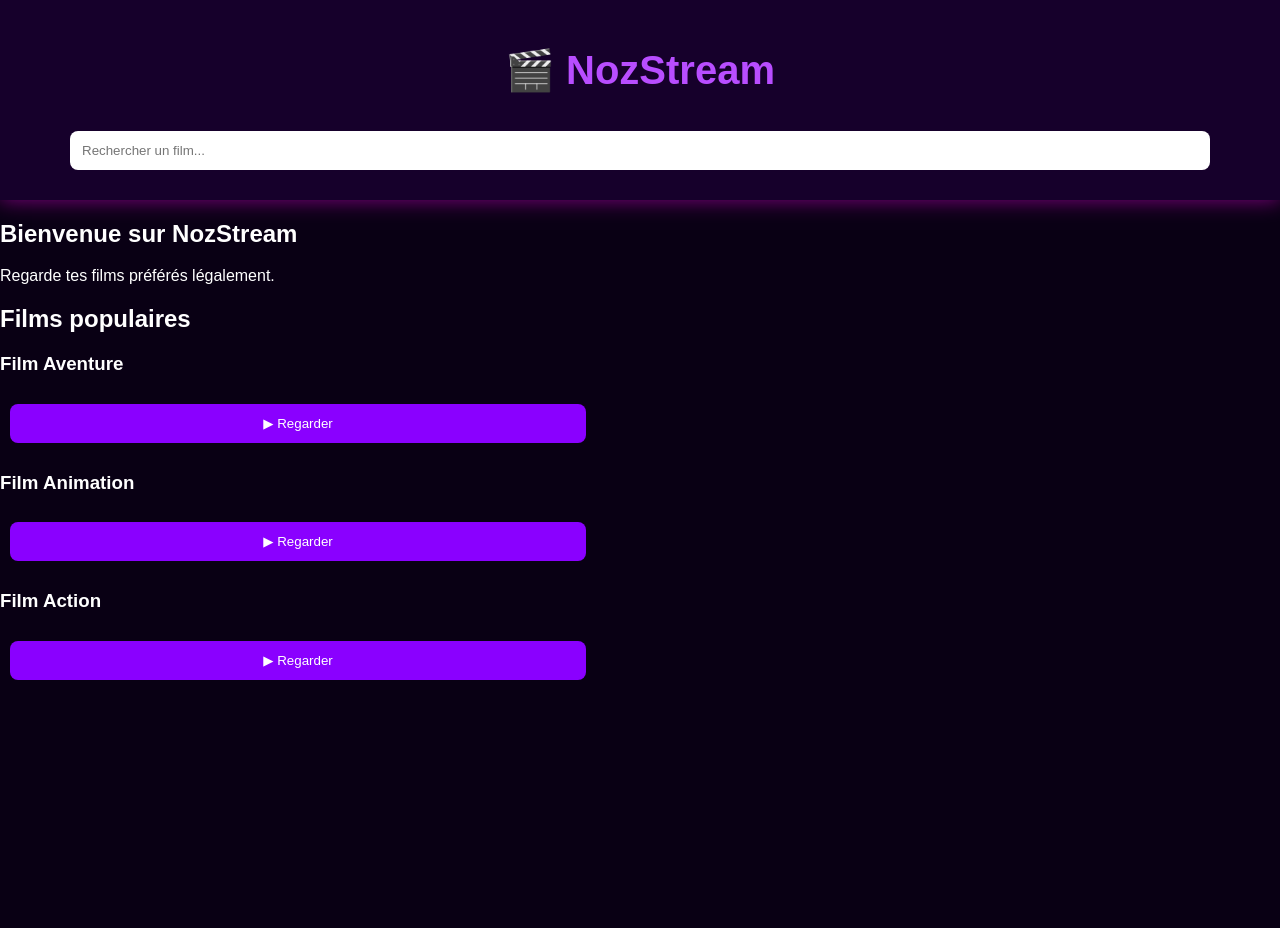
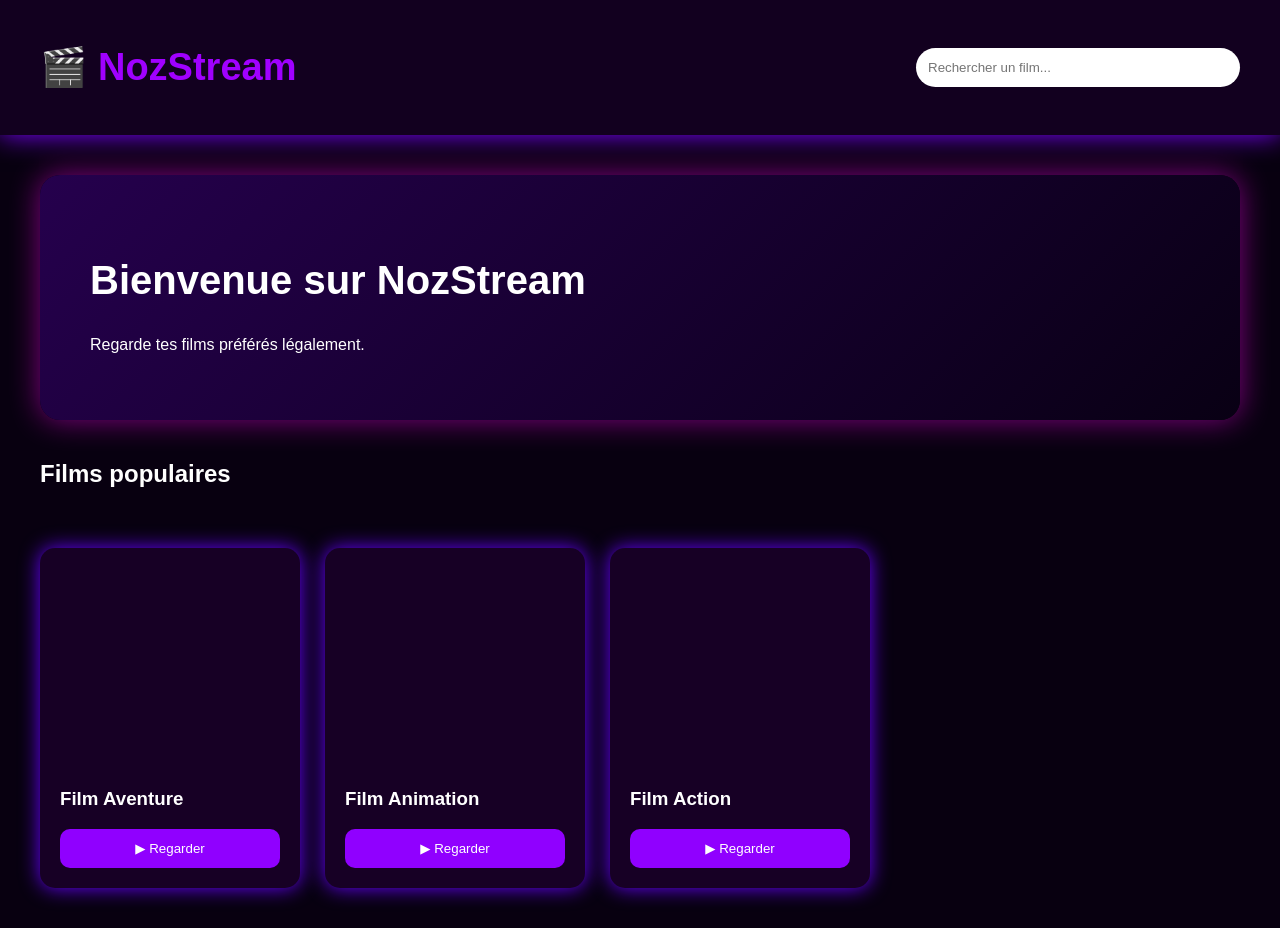
Before and after one commit to enzophilippe66-max/NozStream, a plain HTML site: page frontend/frontend/home.htmlfrontend/home.html in a window 1280 px wide. Before the commit the page ends 800 px from the top, so only its background shows below. Drawn offline with Linux system fonts and the light colour scheme; files that its build step writes are made by us from their sources.

Commit message:
Update style.css

```diff
--- a/frontend/style.css
+++ b/frontend/style.css
@@ -1,51 +1,97 @@
 body {
     margin: 0;
+    background: #080010;
+    color: white;
     font-family: Arial, sans-serif;
-    background: #090014;
-    color: white;
 }
 
+
+/* Barre du haut */
 header {
-    padding: 20px;
-    text-align: center;
-    background: #16002b;
-    box-shadow: 0 0 20px purple;
+    display: flex;
+    justify-content: space-between;
+    align-items: center;
+    padding: 20px 40px;
+    background: #12001f;
+    box-shadow: 0 0 25px #7b00ff;
 }
 
+
 h1 {
-    color: #b84dff;
+    color: #a000ff;
+    font-size: 38px;
+}
+
+
+#search {
+    width: 300px;
+    padding: 12px;
+    border-radius: 20px;
+    border: none;
+}
+
+
+/* Bannière */
+.hero {
+    margin: 40px;
+    padding: 50px;
+    border-radius: 20px;
+    background: linear-gradient(
+        135deg,
+        #25004d,
+        #090014
+    );
+    box-shadow: 0 0 30px purple;
+}
+
+
+.hero h2 {
     font-size: 40px;
 }
 
-.box {
-    width: 350px;
-    margin: 80px auto;
-    padding: 30px;
-    background: #140022;
-    border-radius: 15px;
-    text-align: center;
-    box-shadow: 0 0 25px #8a00ff;
+
+/* Films */
+.title {
+    margin-left: 40px;
 }
 
-input {
-    width: 90%;
-    padding: 12px;
-    margin: 10px;
-    border-radius: 8px;
-    border: none;
+
+.movies {
+    display: flex;
+    gap: 25px;
+    padding: 40px;
 }
 
+
+.card {
+    width: 220px;
+    height: 300px;
+    background: #170025;
+    border-radius: 15px;
+    padding: 20px;
+    display: flex;
+    flex-direction: column;
+    justify-content: end;
+    box-shadow: 0 0 20px #6500ff;
+    transition: 0.3s;
+}
+
+
+.card:hover {
+    transform: scale(1.08);
+}
+
+
 button {
-    width: 45%;
     padding: 12px;
-    margin: 10px;
     border: none;
-    border-radius: 8px;
-    background: #8a00ff;
+    border-radius: 10px;
+    background: #9000ff;
     color: white;
     cursor: pointer;
 }
 
+
 button:hover {
-    background: #b84dff;
+    background: #c04dff;
 }
```
